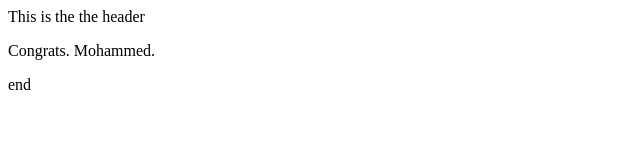
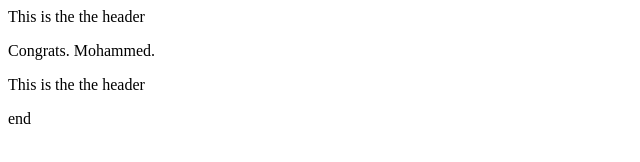
Before and after one commit to MHHamdan/testGit, a plain HTML site: page index.html in a window 1280 px wide. Shown: the whole page, without its empty margins (0-640 px from the left). Drawn offline with Linux system fonts and the light colour scheme.

Commit message:
p2 test commit

```diff
--- a/index.html
+++ b/index.html
@@ -12,6 +12,9 @@ This is the the header
     <p> Congrats. Mohammed.
 
     </p>
+
+    <p> This is the the header
+    </b>
   </body>
 
   <footer>
```
